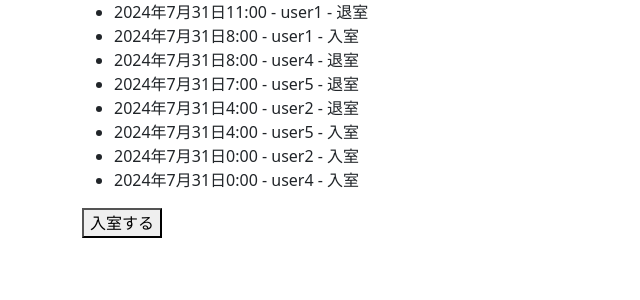
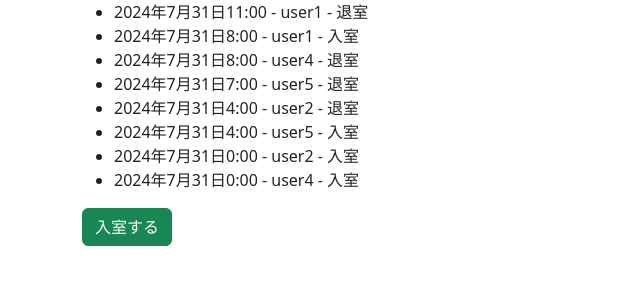
Before and after one commit to kidarikuto/20240825_hack, a Django app: page /records/status/ in a window 1280 px wide. Shown: the part 349-649 px from the top of the page, without its empty margins (0-640 px from the left). Run offline with Django 4.2, Linux system fonts and the light colour scheme; a user stored in the database is signed in; data comes from the database, SQL or seed files in the repository; some libraries are stand-ins or nearby versions.

Commit message:
「いま」にCSSを追加

```diff
--- a/templates/records/status.html
+++ b/templates/records/status.html
@@ -1,4 +1,5 @@
 {% extends "base.html" %}
+
 
 {% block title %}いま{% endblock %}
 
@@ -21,9 +22,9 @@
 <form action="{% url 'records:in-out_toggle' %}" method="post">
   {% csrf_token %}
   {% if current_user_status == '入室中' %}
-  <button type="submit">退出する</button>
+  <button type="submit" class="btn btn-danger">退出する</button>
   {% else %}
-  <button type="submit">入室する</button>
+  <button type="submit" class="btn btn-success">入室する</button>
   {% endif %}
 </form>
 
```
Also changed, not shown: accounts/static/ima.css (added, +14 -0 lines).
